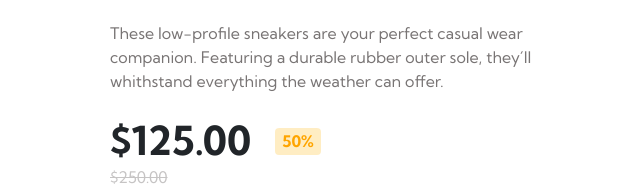
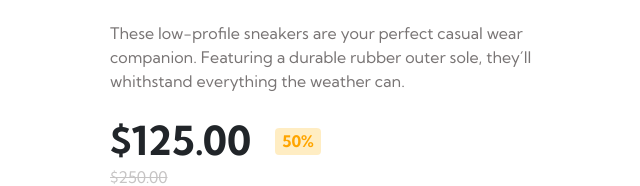
Before and after one commit to JuniorAlmeida28/Fabrica-Ecommerce, a plain HTML site: page index.html in a window 1280 px wide. Shown: the part 380-566 px from the top of the page, 530-1170 px from the left. Drawn offline with nearby package versions, Linux system fonts and the light colour scheme.

Commit message:
outro teste

```diff
--- a/index.html
+++ b/index.html
@@ -152,7 +152,7 @@
       <div class="descricaoDetalhada">
         <p>These low-profile sneakers are your perfect casual wear<br> companion.
           Featuring a durable rubber outer sole, they´ll <br> whithstand everything
-          the weather can offer.
+          the weather can.
         </p>
       </div>
 
@@ -177,9 +177,6 @@
         </div>
       </div>
       </div>
-
-
-
     </div>
   </div>
 </body>
```
